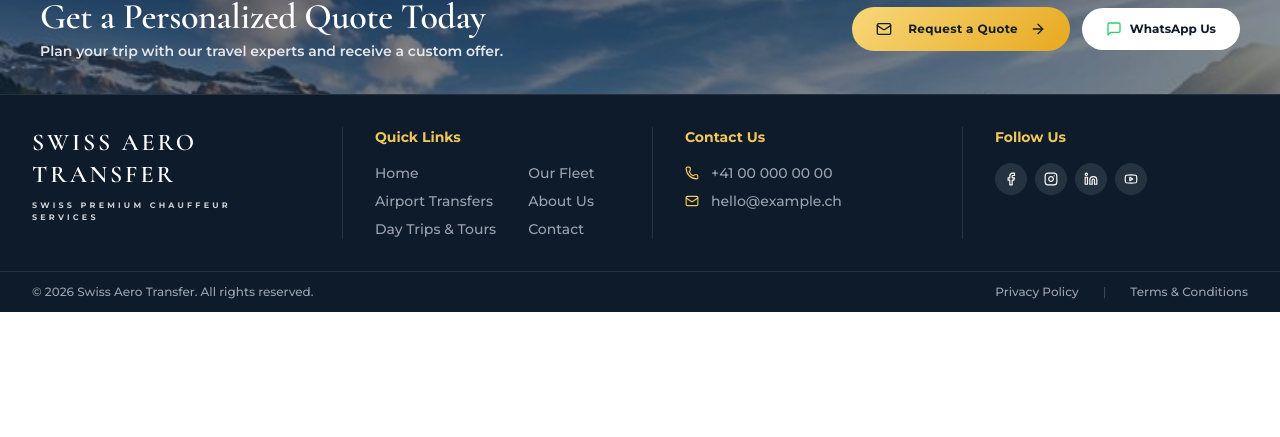
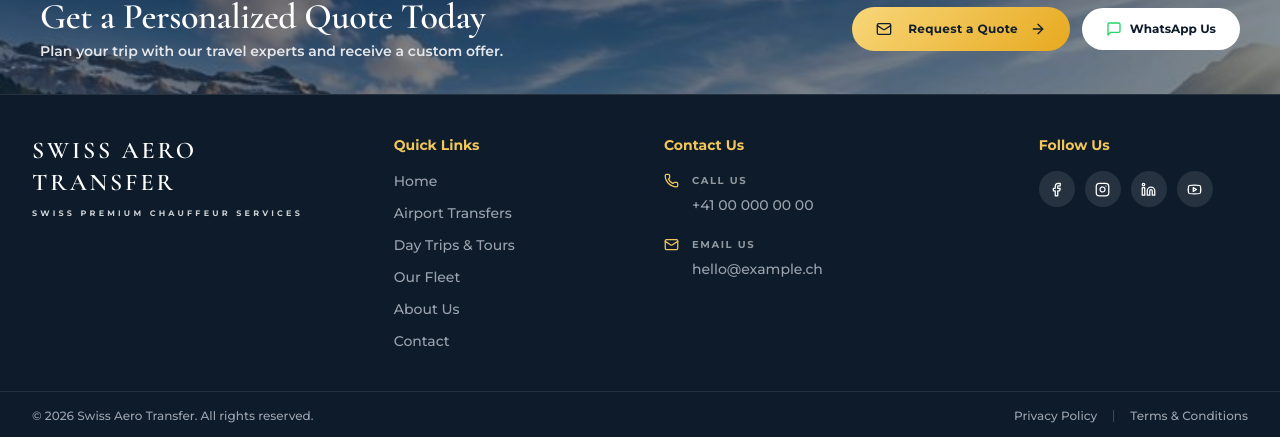
Before and after one commit to teamtechnofortress/swiss-limo-frontend, a Next.js app: page / in a window 1280 px wide. Shown: the part 1906-2343 px from the top of the page. Before the commit the page ends 2218 px from the top, so only its background shows below. Built offline with nearby package versions, Linux system fonts and the light colour scheme; no server answers.

Commit message:
feat(footer):footer ui adjustments

```diff
--- a/src/components/layout/Footer.tsx
+++ b/src/components/layout/Footer.tsx
@@ -1,115 +1,140 @@
 import Link from 'next/link';
 import { Facebook, Instagram, Linkedin, Youtube, Phone, Mail, MapPin } from 'lucide-react';
+import type { LucideIcon } from 'lucide-react';
 import type { SiteSettings } from '@/lib/public-config';
+
+const quickLinks = [
+  { href: '/', label: 'Home' },
+  { href: '/airport-transfers', label: 'Airport Transfers' },
+  { href: '/trips', label: 'Day Trips & Tours' },
+  { href: '/fleet', label: 'Our Fleet' },
+  { href: '/about', label: 'About Us' },
+  { href: '/contact', label: 'Contact' },
+];
+
+const socialLinks = [
+  { label: 'Facebook', icon: Facebook },
+  { label: 'Instagram', icon: Instagram },
+  { label: 'LinkedIn', icon: Linkedin },
+  { label: 'YouTube', icon: Youtube },
+];
+
+const headingClassName = 'text-sm font-bold text-[#f1c75b]';
+const footerLinkClassName = 'transition-colors hover:text-white focus-visible:outline-none focus-visible:ring-2 focus-visible:ring-[#f1c75b] focus-visible:ring-offset-2 focus-visible:ring-offset-[#0d1b2a]';
+
+type ContactItem = {
+  icon: LucideIcon;
+  label: string;
+  value: string;
+  href?: string;
+};
 
 export function Footer({ site }: { site: SiteSettings }) {
   const year = new Date().getFullYear();
+  const contactItems: ContactItem[] = [
+    site.contact.phone ? {
+      icon: Phone,
+      label: 'Call us',
+      value: site.contact.phone,
+      href: `tel:${site.contact.phone}`,
+    } : null,
+    site.contact.email ? {
+      icon: Mail,
+      label: 'Email us',
+      value: site.contact.email,
+      href: `mailto:${site.contact.email}`,
+    } : null,
+    site.contact.address ? {
+      icon: MapPin,
+      label: 'Visit us',
+      value: site.contact.address,
+    } : null,
+  ].filter((item): item is ContactItem => item !== null);
 
   return (
     <footer className="border-t border-white/10 bg-[#0d1b2a] text-white">
-      {/* Main Footer Content - Reduced py-12 to py-8 for tighter spacing */}
-      <div className="mx-auto grid max-w-7xl grid-cols-1 gap-6 px-6 py-8 md:grid-cols-4 lg:px-8 md:divide-x md:divide-white/10">
-
-        {/* Column 1: Logo & Description */}
-        <div className="pb-6 md:pb-0 md:pr-8">
-          <Link href="/" className="inline-flex flex-col items-start gap-1">
-            {site.logoUrl && (
+      <div className="mx-auto max-w-7xl px-6 lg:px-8">
+        <div className="grid gap-y-10 py-10 md:grid-cols-[1.2fr_.85fr_1.25fr_.8fr] md:gap-x-12 md:gap-y-0">
+          <div>
+            <Link href="/" className="inline-flex flex-col items-start gap-2 rounded-sm focus-visible:outline-none focus-visible:ring-2 focus-visible:ring-[#f1c75b]">
+              {site.logoUrl ? (
                 <span className="block h-14 w-48 shrink-0">
                   {/* eslint-disable-next-line @next/next/no-img-element */}
-                <img
-                  src={site.logoUrl}
-                  alt={site.name}
-                  className="h-full w-full object-contain object-left"
-                />
+                  <img src={site.logoUrl} alt={site.name} className="h-full w-full object-contain object-left" />
                 </span>
-            )}
-            {!site.logoUrl && (
+              ) : (
                 <p className="font-serif text-2xl font-bold tracking-[0.12em] text-white">
                   {site.name.toUpperCase()}
                 </p>
               )}
-            <p className="mt-1 text-[8px] font-bold uppercase tracking-[0.4em] text-white/80">
+              <p className="text-[8px] font-bold uppercase tracking-[0.4em] text-white/80">
                 Swiss Premium Chauffeur Services
               </p>
             </Link>
           </div>
 
-        {/* Column 2: Quick Links (Split into two visual columns) */}
-        <div className="pb-6 md:pb-0 md:px-8">
-          <p className="mb-4 text-sm font-bold text-[#f1c75b]">Quick Links</p>
-          <div className="flex gap-8 text-sm font-medium text-gray-400">
-            {/* Left list */}
-            <ul className="space-y-2">
-              <li><Link href="/" className="hover:text-white transition-colors">Home</Link></li>
-              <li><Link href="/airport-transfers" className="hover:text-white transition-colors">Airport Transfers</Link></li>
-              <li><Link href="/trips" className="hover:text-white transition-colors">Day Trips & Tours</Link></li>
+          <nav aria-label="Footer navigation">
+            <p className={headingClassName}>Quick Links</p>
+            <ul className="mt-4 space-y-3 text-sm font-medium text-gray-400">
+              {quickLinks.map((link) => (
+                <li key={link.href}>
+                  <Link href={link.href} className={footerLinkClassName}>{link.label}</Link>
+                </li>
+              ))}
             </ul>
-            {/* Right list */}
-            <ul className="space-y-2">
-              <li><Link href="/fleet" className="hover:text-white transition-colors">Our Fleet</Link></li>
-              <li><Link href="/about" className="hover:text-white transition-colors">About Us</Link></li>
-              <li><Link href="/contact" className="hover:text-white transition-colors">Contact</Link></li>
+          </nav>
+
+          <section aria-labelledby="footer-contact-heading">
+            <p id="footer-contact-heading" className={headingClassName}>Contact Us</p>
+            {contactItems.length > 0 && (
+              <ul className="mt-4 space-y-5">
+                {contactItems.map((item) => {
+                  const Icon = item.icon;
+                  const content = item.href ? (
+                    <a href={item.href} className={footerLinkClassName}>{item.value}</a>
+                  ) : (
+                    <span>{item.value}</span>
+                  );
+
+                  return (
+                    <li key={item.label} className="grid grid-cols-[1rem_minmax(0,1fr)] gap-x-3">
+                      <Icon size={15} aria-hidden="true" className="mt-0.5 text-[#f1c75b]" />
+                      <div className="min-w-0 text-sm font-medium leading-5 text-gray-400">
+                        <p className="mb-1 text-[10px] font-bold uppercase tracking-[0.16em] text-white/55">{item.label}</p>
+                        {content}
+                      </div>
+                    </li>
+                  );
+                })}
               </ul>
+            )}
+          </section>
+
+          <section aria-labelledby="footer-social-heading">
+            <p id="footer-social-heading" className={headingClassName}>Follow Us</p>
+            <div className="mt-4 flex gap-2.5">
+              {socialLinks.map(({ label, icon: Icon }) => (
+                <a
+                  key={label}
+                  href="#"
+                  aria-label={label}
+                  className="flex h-9 w-9 items-center justify-center rounded-full bg-white/10 text-white transition hover:bg-[#f1c75b] hover:text-[#0d1b2a] focus-visible:outline-none focus-visible:ring-2 focus-visible:ring-[#f1c75b] focus-visible:ring-offset-2 focus-visible:ring-offset-[#0d1b2a]"
+                >
+                  <Icon size={15} aria-hidden="true" />
+                </a>
+              ))}
+            </div>
+          </section>
         </div>
       </div>
 
-        {/* Column 3: Contact Us */}
-        <div className="pb-6 md:pb-0 md:px-8">
-          <p className="mb-4 text-sm font-bold text-[#f1c75b]">Contact Us</p>
-          <ul className="space-y-2 text-sm font-medium text-gray-400">
-            {site.contact.phone && (
-              <li className="flex items-center gap-3">
-                <Phone size={14} className="text-[#f1c75b]" />
-                <a href={`tel:${site.contact.phone}`} className="hover:text-white transition-colors">
-                  {site.contact.phone}
-                </a>
-              </li>
-            )}
-            {site.contact.email && (
-              <li className="flex items-center gap-3">
-                <Mail size={14} className="text-[#f1c75b]" />
-                <a href={`mailto:${site.contact.email}`} className="hover:text-white transition-colors">
-                  {site.contact.email}
-                </a>
-              </li>
-            )}
-            {site.contact.address && (
-              <li className="flex items-start gap-3">
-                <MapPin size={14} className="mt-0.5 shrink-0 text-[#f1c75b]" />
-                <span className="leading-relaxed">{site.contact.address}</span>
-              </li>
-            )}
-          </ul>
-        </div>
-
-        {/* Column 4: Follow Us */}
-        <div className="md:pl-8">
-          <p className="mb-4 text-sm font-bold text-[#f1c75b]">Follow Us</p>
-          <div className="flex gap-2">
-            <a href="#" aria-label="Facebook" className="flex h-8 w-8 items-center justify-center rounded-full bg-white/10 text-white transition hover:bg-[#f1c75b] hover:text-[#0d1b2a]">
-              <Facebook size={14} />
-            </a>
-            <a href="#" aria-label="Instagram" className="flex h-8 w-8 items-center justify-center rounded-full bg-white/10 text-white transition hover:bg-[#f1c75b] hover:text-[#0d1b2a]">
-              <Instagram size={14} />
-            </a>
-            <a href="#" aria-label="LinkedIn" className="flex h-8 w-8 items-center justify-center rounded-full bg-white/10 text-white transition hover:bg-[#f1c75b] hover:text-[#0d1b2a]">
-              <Linkedin size={14} />
-            </a>
-            <a href="#" aria-label="YouTube" className="flex h-8 w-8 items-center justify-center rounded-full bg-white/10 text-white transition hover:bg-[#f1c75b] hover:text-[#0d1b2a]">
-              <Youtube size={14} />
-            </a>
-          </div>
-        </div>
-      </div>
-
-      {/* Bottom Bar - Reduced py-4 to py-3 for tighter spacing */}
       <div className="border-t border-white/10">
-        <div className="mx-auto flex max-w-7xl flex-col items-center justify-between gap-3 px-6 py-3 text-xs font-medium text-gray-400 md:flex-row lg:px-8">
+        <div className="mx-auto flex max-w-7xl flex-col gap-3 px-6 py-4 text-center text-xs font-medium text-gray-400 sm:flex-row sm:items-center sm:justify-between sm:text-left lg:px-8">
           <p>© {year} {site.name}. All rights reserved.</p>
-          <div className="flex gap-6">
-            <Link href="/privacy" className="hover:text-white transition-colors">Privacy Policy</Link>
-            <span className="text-white/20">|</span>
-            <Link href="/terms" className="hover:text-white transition-colors">Terms & Conditions</Link>
+          <div className="flex items-center justify-center gap-4 sm:justify-end">
+            <Link href="/privacy" className={footerLinkClassName}>Privacy Policy</Link>
+            <span aria-hidden="true" className="h-3 w-px bg-white/20" />
+            <Link href="/terms" className={footerLinkClassName}>Terms &amp; Conditions</Link>
           </div>
         </div>
       </div>
```
Lines whose indentation alone changed are shown as unchanged.
